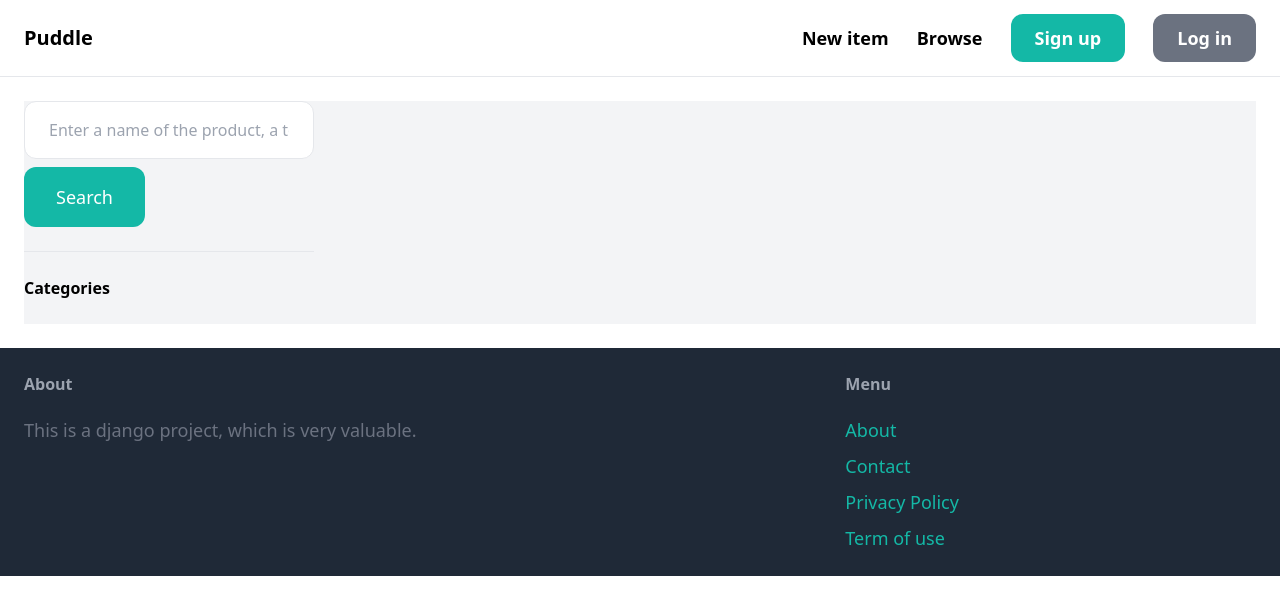
After one commit to seansuen90/django-puddle, a Django app: page /items/ in a window 1280 px wide. The commit adds this page. Shown: the top 615 px of the page. Run offline with Django 5.2, Linux system fonts and the light colour scheme; data that the repository does not hold is empty; some libraries are stand-ins or nearby versions.

Commit message:
added category query

```diff
--- a/core/templates/core/base.html
+++ b/core/templates/core/base.html
@@ -12,7 +12,7 @@
         <a href="/" class="text-xl font-semibold">Puddle</a>
         <div class="space-x-6">
             <a href="{% url 'item:new' %}" class="text-lg font-semibold hover:text-gray-500">New item</a>
-            <a href="#" class="text-lg font-semibold hover:text-gray-500">Browse</a>
+            <a href="{% url 'item:items' %}" class="text-lg font-semibold hover:text-gray-500">Browse</a>
             {% if request.user.is_authenticated %}
                 <a href="#" class="px-6 py-3 text-lg font-semibold bg-teal-500 text-white rounded-xl hover:bg-teal-700">Inbox</a>
                 <a href="{% url 'dashboard:index' %}" class="px-6 py-3 text-lg font-semibold bg-gray-500 text-white rounded-xl hover:bg-gray-700">Dashboard</a>
--- /dev/null
+++ b/item/templates/item/items.html
@@ -0,0 +1,42 @@
+{% extends 'core/base.html' %}
+
+{% block title %}Items{% endblock %}
+
+{% block content %}
+    <div class="pb-6 grid grid-cols-4 gap-6 bg-gray-100">
+        <div class='col-span-1'>
+            <form method="get" action="{% url 'item:items' %}">
+                <input name="query" class="w-full py-4 px-6 border rounded-xl" type="text" value="{{ query }}" placeholder="Enter a name of the product, a toy, a shoe, etc...">
+                <button class="mt-2 py-4 px-8 text-lg bg-teal-500 text-white rounded-xl">Search</button>
+            </form>
+            <hr class="my-6">
+            <p class="font-semibold">Categories</p>
+            <ul>
+                {% for category in categories %}
+                    <li class="py-2 px-2 rounded-xl{% if category.id == category_id %} bg-gray-200{% endif %}">
+                        <a href="{% url 'item:items' %}?query={{ query }}&category={{ category.id }}">{{ category.name }}</a>
+                    </li>
+                {% endfor %}
+            </ul>
+        </div>
+        <div class="col-span-3">
+            <div class="grid grid-cols-3 gap-3">
+            {% for item in items %}
+                <div>
+                    <a href="{% url 'item:detail' item.pk %}">
+                        {% if item.image %}
+                        <div>
+                            <img src="{{ item.image.url }}" class="rounded-t-xl">
+                        </div>
+                        {% endif %}
+                        <div class="p-6 bg-white rounded-b-xl">
+                            <h2 class="text-2xl">{{ item.name }}</h2>
+                            <p class="text-gray-500">Price: {{ item.price }}</p>
+                        </div>
+                    </a>
+                </div>
+            {% endfor %}
+        </div>
+        </div>
+    </div>
+{% endblock %}
--- a/item/views.py
+++ b/item/views.py
@@ -1,13 +1,24 @@
 from django.shortcuts import get_object_or_404, redirect, render
-
-from .models import Item
+from django.db.models import Q
+from .models import Category, Item
 from django.contrib.auth.decorators import login_required
 from .forms import NewItemForm, EditItemForm
 
 def items(request):
+    query = request.GET.get('query', '')
     items = Item.objects.filter(is_sold=False)
+    category_id = request.GET.get('category', 0)
+    categories = Category.objects.all()
+    if category_id:
+        items = items.filter(category_id=category_id)
+    if query:
+        items = items.filter(Q(name__icontains=query) | Q(description__icontains=query))
+
     return render(request, 'item/items.html', {
-        'items': items
+        'items': items,
+        'query': query,
+        'categories': categories,
+        'category_id': int(category_id)
     })
 
 
```
